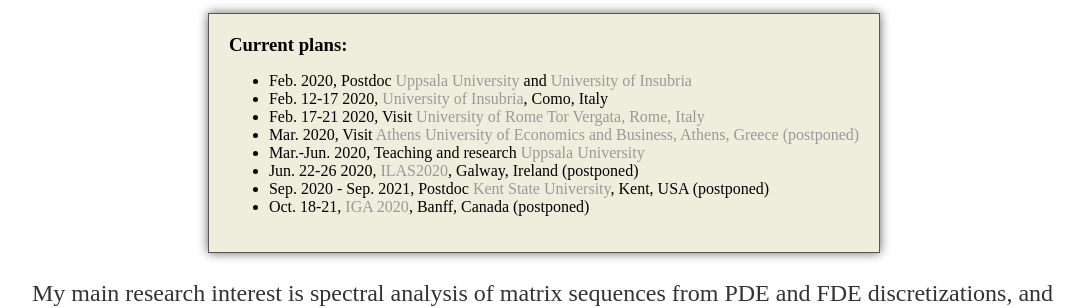
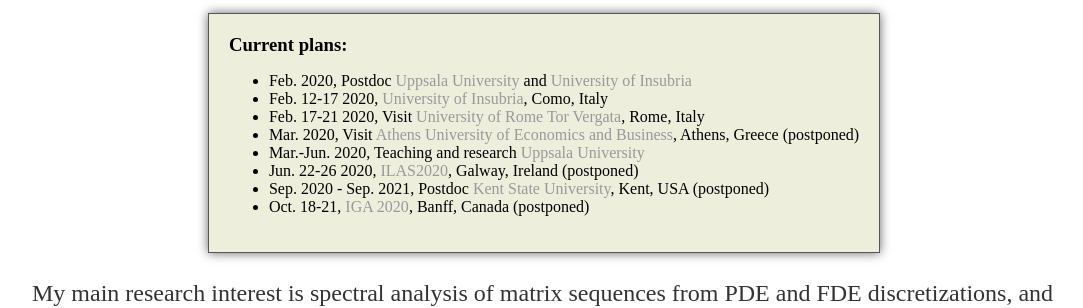
Before and after one commit to sverek/sverek.github.io, a Jekyll site: the page built from index.html, in a window 1280 px wide. Shown: the part 611-919 px from the top of the page, without its empty margins (96-1179 px from the left). Built offline with Jekyll 4.4.1, drawn with Linux system fonts in a browser that asks for light colours; part of the change alters nothing that is shown.

Commit message:
wrong links

```diff
--- a/index.html
+++ b/index.html
@@ -24,8 +24,8 @@ title: www.2pi.se
       <ul>
 		<li>Feb. 2020, Postdoc <a href="https://www.it.uu.se">Uppsala University</a> and <a href="https://www.uninsubria.it">University of Insubria</a></li>
 		<li>Feb. 12-17 2020, <a href="https://www.uninsubria.it">University of Insubria</a>, Como, Italy</li>
-        <li>Feb. 17-21 2020, Visit <a href="https://web.uniroma2.it">University of Rome Tor Vergata, Rome, Italy</a></li>
-		<li>Mar. 2020, Visit <a href="https://www.aueb.gr">Athens University of Economics and Business, Athens, Greece (postponed)</a></li>
+        <li>Feb. 17-21 2020, Visit <a href="https://web.uniroma2.it">University of Rome Tor Vergata</a>, Rome, Italy</li>
+		<li>Mar. 2020, Visit <a href="https://www.aueb.gr">Athens University of Economics and Business</a>, Athens, Greece (postponed)</li>
 		<li>Mar.-Jun. 2020, Teaching and research <a href="https://www.it.uu.se">Uppsala University</a></li>
         <li>Jun. 22-26 2020, <a href="http://www.ilas2020.ie">ILAS2020</a>, Galway, Ireland (postponed)</li>
         <li>Sep. 2020 - Sep. 2021, Postdoc <a href="https://www.kent.edu">Kent State University</a>, Kent, USA (postponed)</li>
```
